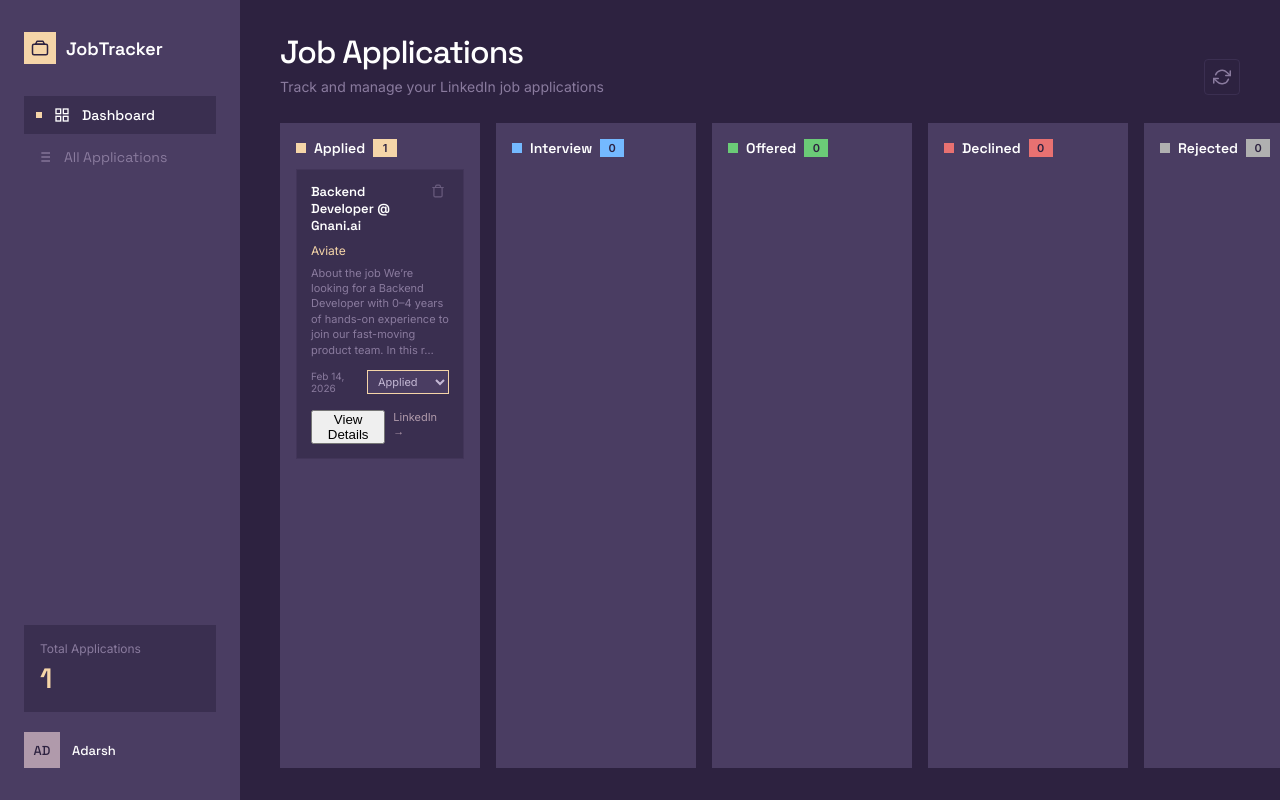
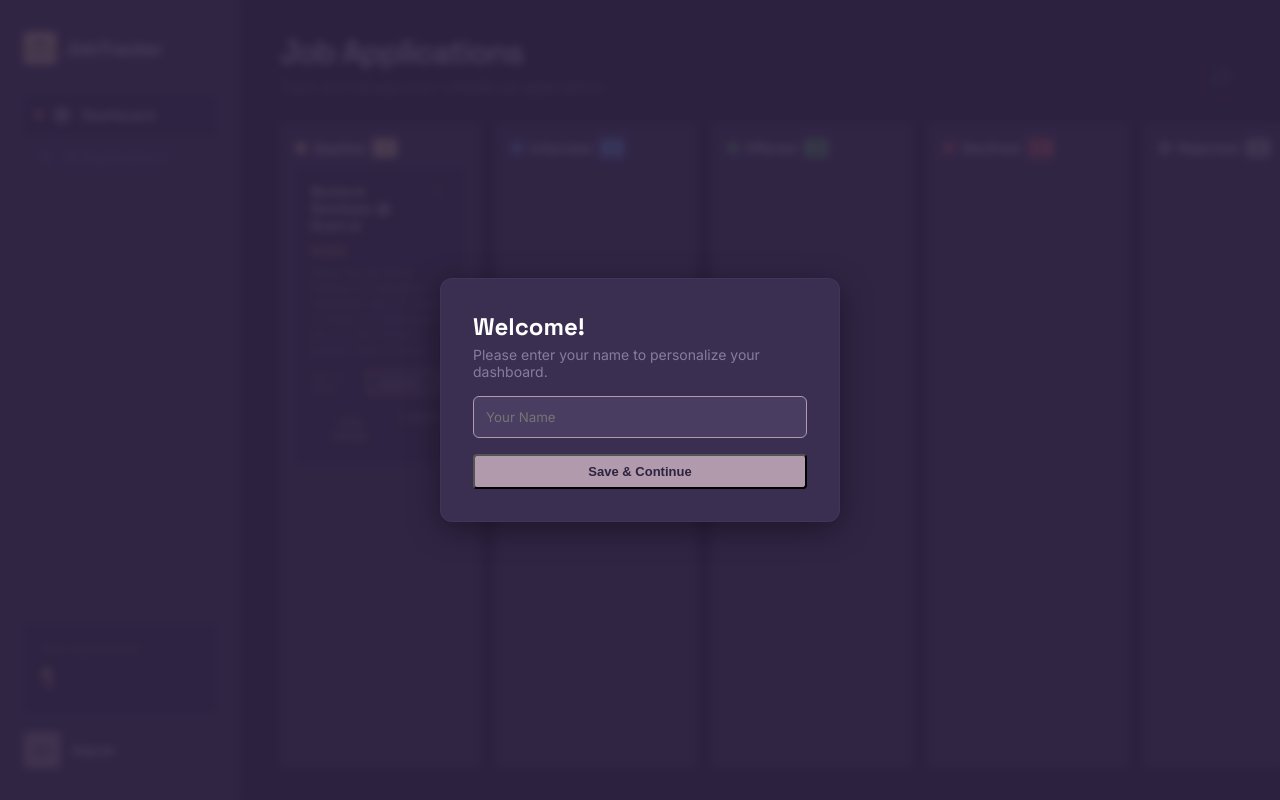
Before and after one commit to achuajays/auto-job-linkedin-tracker-app, a FastAPI app: page / in a window 1280 px wide. Run offline with FastAPI, Linux system fonts and the light colour scheme; data comes from the database, SQL or seed files in the repository; both versions use the stored data as it was before the commit.

Commit message:
feat: Implement initial dashboard UI with dark theme and add backend gitignore.

```diff
--- a/backend/static/style.css
+++ b/backend/static/style.css
@@ -645,3 +645,47 @@ body {
 .btn-primary-sm:hover {
     background: #cbb4c6;
 }
+
+/* ---------- Buttons ---------- */
+
+.btn-text-sm {
+    background: none;
+    border: 1px solid var(--border-color);
+    color: var(--text-secondary);
+    font-family: var(--font-body);
+    font-size: 11px;
+    padding: 4px 10px;
+    border-radius: 4px;
+    cursor: pointer;
+    transition: all 0.2s ease;
+}
+
+.btn-text-sm:hover {
+    background: rgba(255, 255, 255, 0.05);
+    color: var(--text-primary);
+    border-color: var(--text-secondary);
+}
+
+/* ---------- Name Input Modal ---------- */
+
+.name-input-container {
+    display: flex;
+    flex-direction: column;
+    gap: 16px;
+    width: 100%;
+}
+
+.name-input {
+    background: var(--bg-surface);
+    border: 1px solid var(--border-color);
+    padding: 12px;
+    color: var(--text-primary);
+    border-radius: 6px;
+    outline: none;
+    font-family: var(--font-body);
+    width: 100%;
+}
+
+.name-input:focus {
+    border-color: var(--accent-mauve);
+}
--- a/backend/templates/dashboard.html
+++ b/backend/templates/dashboard.html
@@ -54,8 +54,8 @@
                 <div class="stats-value">{{ total }}</div>
             </div>
             <div class="user-section">
-                <div class="avatar">AD</div>
-                <span class="user-name">Adarsh</span>
+                <div class="avatar" id="user-avatar-display">AD</div>
+                <span class="user-name" id="user-name-display">Adarsh</span>
             </div>
         </div>
     </aside>
@@ -160,8 +160,57 @@
         </div>
     </div>
 
+    <!-- Name Input Modal -->
+    <div id="name-modal" class="modal-overlay" style="display: none;">
+        <div class="modal-content" style="width: 400px;">
+            <div class="modal-header" style="margin-bottom: 16px;">
+                <h2>Welcome!</h2>
+                <p style="color: var(--text-muted); font-size: 14px; margin-top: 4px;">Please enter your name to
+                    personalize your dashboard.</p>
+            </div>
+            <div class="modal-body">
+                <div class="name-input-container">
+                    <input type="text" id="user-name-input" class="name-input" placeholder="Your Name"
+                        onkeydown="if(event.key==='Enter') saveName()">
+                    <button class="btn-primary-sm" onclick="saveName()" style="justify-content: center;">Save &
+                        Continue</button>
+                </div>
+            </div>
+        </div>
+    </div>
+
     <script>
         let confirmCallback = null;
+
+        // Check for user name on load
+        document.addEventListener('DOMContentLoaded', () => {
+            const savedName = localStorage.getItem('jobTrackerUserName');
+            if (savedName) {
+                updateUserDisplay(savedName);
+            } else {
+                document.getElementById('name-modal').style.display = 'flex';
+                document.getElementById('user-name-input').focus();
+            }
+        });
+
+        function saveName() {
+            const nameInput = document.getElementById('user-name-input');
+            const name = nameInput.value.trim();
+            if (name) {
+                localStorage.setItem('jobTrackerUserName', name);
+                updateUserDisplay(name);
+                document.getElementById('name-modal').style.display = 'none';
+            } else {
+                nameInput.style.borderColor = 'var(--danger)';
+            }
+        }
+
+        function updateUserDisplay(name) {
+            document.getElementById('user-name-display').textContent = name;
+            // distinct avatar logic
+            const initials = name.split(' ').map(n => n[0]).join('').substring(0, 2).toUpperCase();
+            document.getElementById('user-avatar-display').textContent = initials;
+        }
 
         async function openModal(jobId) {
             try {
```
Also changed, not shown: backend/jobs.db (deleted), 1 other file.
